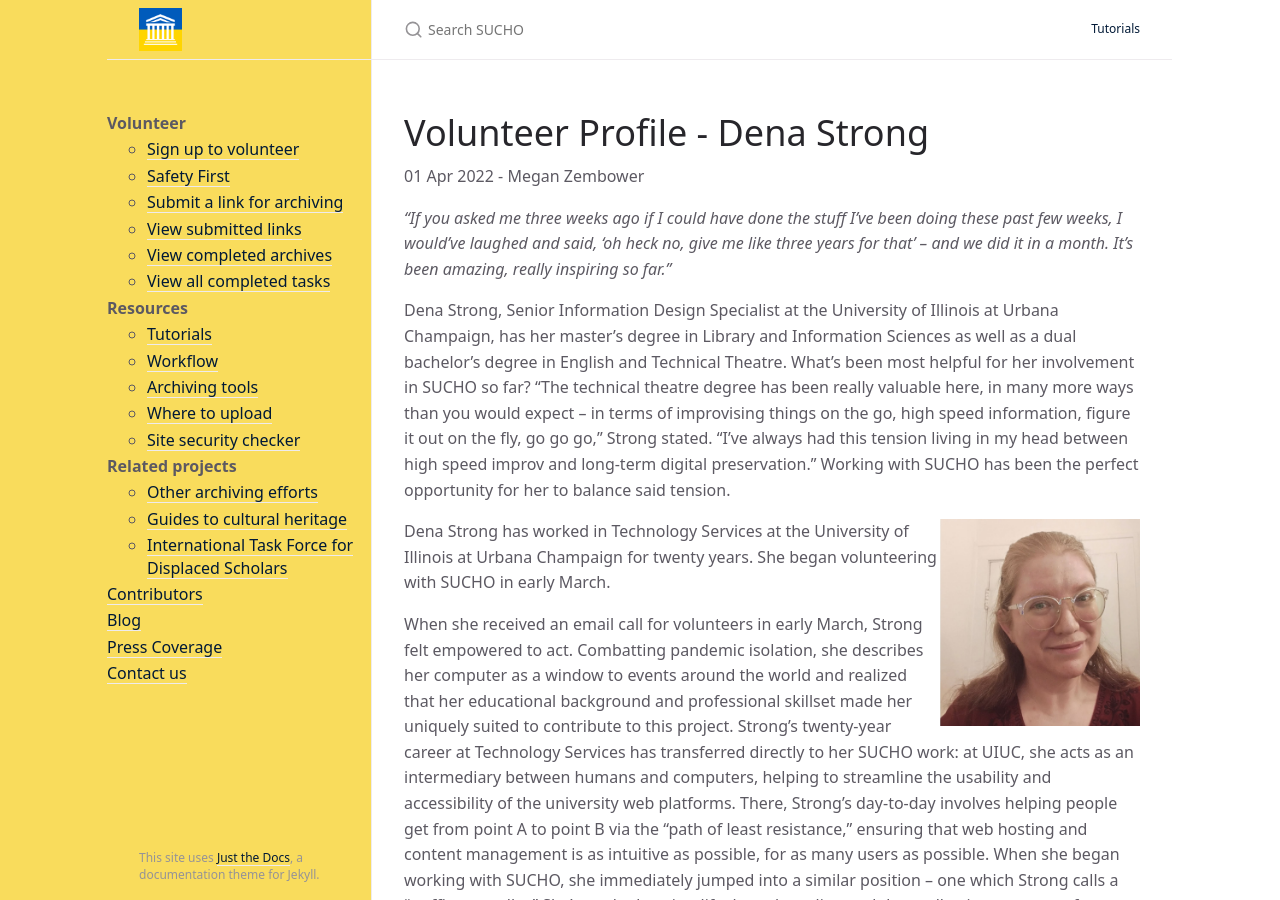
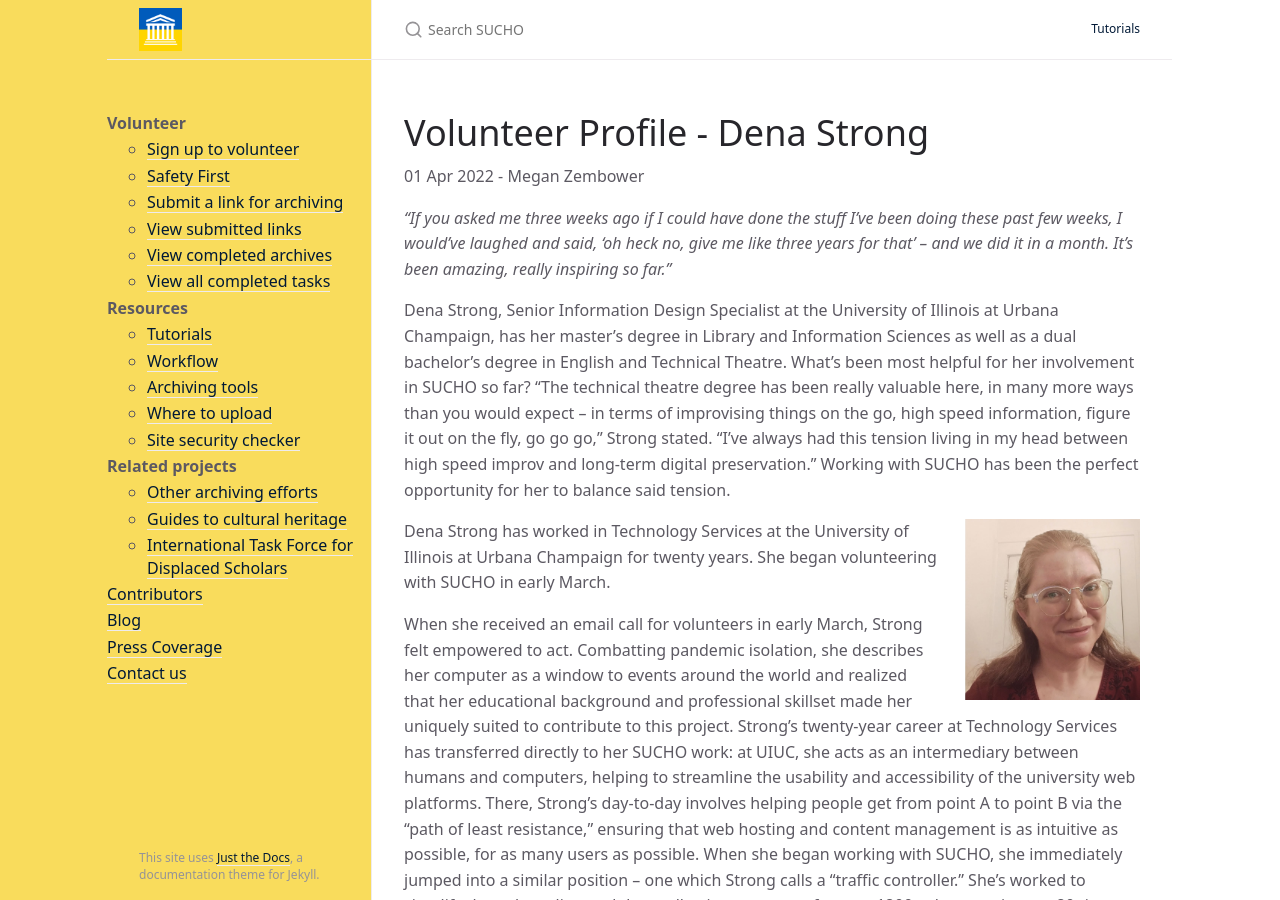
Before and after one commit to sucho-archiving/sucho-archiving.github.io, a Jekyll site: the page built from _posts/2022-04-01-profile-dena-strong.md, in a window 1280 px wide and 900 px high. Built offline with Jekyll 4.4.1, drawn with Linux system fonts in a browser that asks for light colours.

Commit message:
updated image padding

```diff
--- a/_posts/2022-04-01-profile-dena-strong.md
+++ b/_posts/2022-04-01-profile-dena-strong.md
@@ -9,7 +9,7 @@ category: profile
 
 Dena Strong, Senior Information Design Specialist at the University of Illinois at Urbana Champaign, has her master's degree in Library and Information Sciences as well as a dual bachelor's degree in English and Technical Theatre. What's been most helpful for her involvement in SUCHO so far? "The technical theatre degree has been really valuable here, in many more ways than you would expect – in terms of improvising things on the go, high speed information, figure it out on the fly, go go go," Strong stated. "I've always had this tension living in my head between high speed improv and long-term digital preservation." Working with SUCHO has been the perfect opportunity for her to balance said tension.
 
-<img src="/assets/images/DenaStrongHeadshot.jpg" width="200px" style="float:right;" alt="photo of Dena Strong" title="Credit: Photograph by Dena Strong">
+<img src="/assets/images/DenaStrongHeadshot.jpg" width="200px" style="float:right;padding-left:25px" alt="photo of Dena Strong" title="Credit: Photograph by Dena Strong">
 
 Dena Strong has worked in Technology Services at the University of Illinois at Urbana Champaign for twenty years. She began volunteering with SUCHO in early March.
 
```
